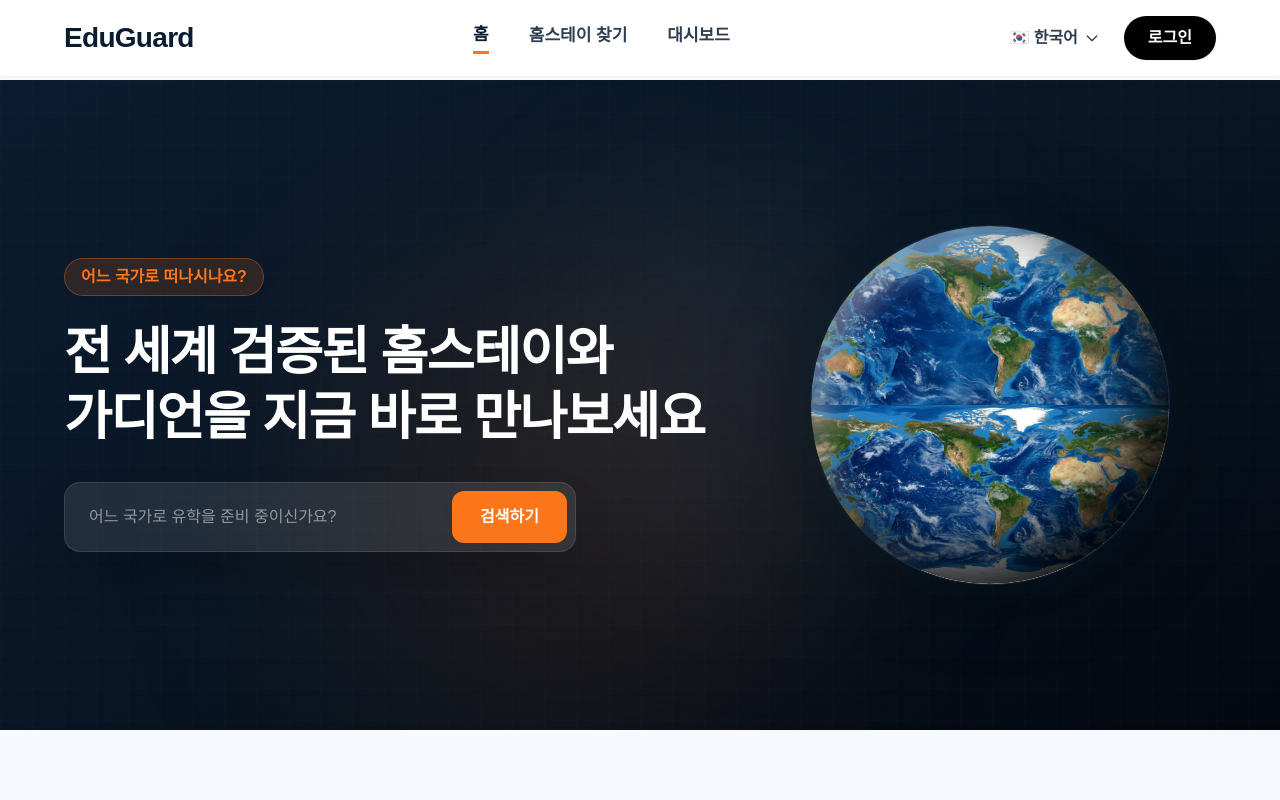
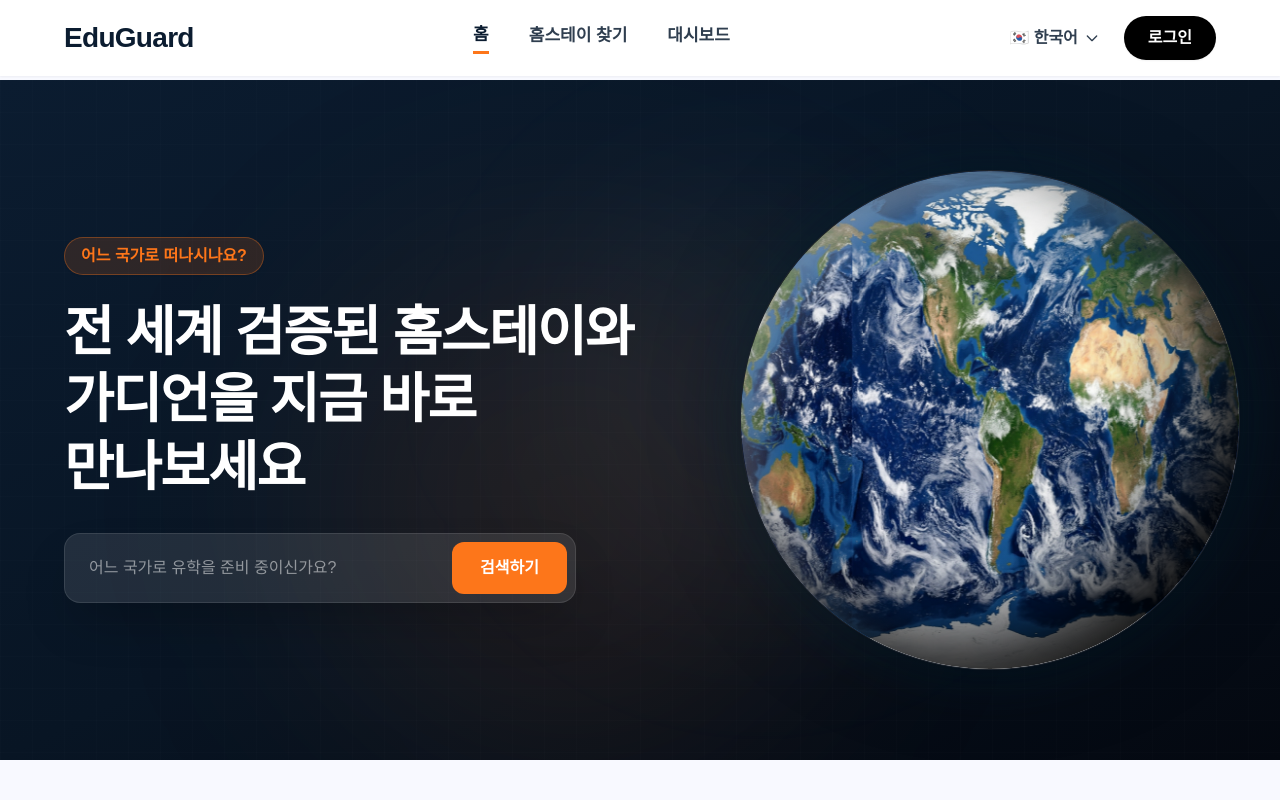
Before and after one commit to timbach9741-wq/Homestay, a React (Vite) app: page / in a window 1280 px wide. Shown: the top 800 px of the page. Built offline with nearby package versions, Linux system fonts and the light colour scheme; a web font is replaced by a local one.

Commit message:
feat: 우측에 크게 단일 3D 회전 지구본 배치 및 이음새 없는 평평한 세계 지도 텍스처 교체

```diff
--- a/src/pages/Home.tsx
+++ b/src/pages/Home.tsx
@@ -26,7 +26,7 @@ const Home = () => {
   return (
     <main className="pt-20">
       {/* Hero Section */}
-      <section className="relative min-h-[620px] lg:h-[650px] flex items-center justify-center overflow-hidden bg-gradient-to-br from-[#0b1c30] via-[#081524] to-[#040810]">
+      <section className="relative min-h-[620px] lg:h-[680px] flex items-center justify-center overflow-hidden bg-gradient-to-br from-[#0b1c30] via-[#081524] to-[#040810]">
         {/* Abstract background grid or patterns for premium feel */}
         <div className="absolute inset-0 bg-[linear-gradient(rgba(255,255,255,0.02)_1px,transparent_1px),linear-gradient(90deg,rgba(255,255,255,0.02)_1px,transparent_1px)] bg-[size:32px_32px] opacity-60"></div>
         <div className="absolute top-1/4 left-1/4 w-[500px] h-[500px] bg-secondary-container/10 rounded-full blur-[120px] pointer-events-none"></div>
@@ -38,7 +38,7 @@ const Home = () => {
             <span className="inline-block px-4 py-1.5 mb-6 text-sm md:text-base font-sans font-semibold text-secondary-container bg-secondary-container/15 border border-secondary-container/35 rounded-full drop-shadow-sm">
               {t('hero.badge')}
             </span>
-            <h1 className="text-4xl md:text-5xl lg:text-[52px] lg:leading-[1.25] font-sans font-bold text-white break-keep tracking-[-0.03em] mb-8">
+            <h1 className="text-4xl md:text-5xl lg:text-[54px] lg:leading-[1.25] font-sans font-bold text-white break-keep tracking-[-0.03em] mb-8">
               {t('hero.title')}
             </h1>
 
@@ -66,12 +66,12 @@ const Home = () => {
             {/* Spinning Globe Outer Wrapper with Atmosphere Glow */}
             <div className="relative group/globe">
               {/* Outer Atmosphere Glow */}
-              <div className="absolute -inset-1.5 rounded-full bg-sky-500/10 blur-[15px] opacity-75 group-hover/globe:opacity-100 transition-opacity duration-1000"></div>
+              <div className="absolute -inset-4 rounded-full bg-sky-500/10 blur-[25px] opacity-75 group-hover/globe:opacity-100 transition-opacity duration-1000"></div>
 
-              {/* Spinning Globe Sphere */}
-              <div className="relative w-[280px] h-[280px] sm:w-[320px] sm:h-[320px] md:w-[360px] md:h-[360px] rounded-full overflow-hidden shadow-[0_0_80px_0_rgba(0,0,0,0.5)] border border-white/10 bg-[#040b15] aspect-square flex items-center justify-center">
+              {/* Spinning Globe Sphere (Larger Size: 500px on desktop) */}
+              <div className="relative w-[300px] h-[300px] sm:w-[380px] sm:h-[380px] md:w-[460px] md:h-[460px] lg:w-[500px] lg:h-[500px] rounded-full overflow-hidden shadow-[0_0_80px_0_rgba(0,0,0,0.5)] border border-white/10 bg-[#040b15] aspect-square flex items-center justify-center">
                 {/* 3D Sphere Shading Overlay */}
-                <div className="absolute inset-0 rounded-full z-30 pointer-events-none shadow-[inset_-30px_-30px_70px_0_rgba(0,0,0,0.95),inset_15px_15px_30px_0_rgba(255,255,255,0.45),0_0_0_1px_rgba(255,255,255,0.08)]"></div>
+                <div className="absolute inset-0 rounded-full z-30 pointer-events-none shadow-[inset_-40px_-40px_90px_0_rgba(0,0,0,0.95),inset_20px_20px_40px_0_rgba(255,255,255,0.4),0_0_0_1px_rgba(255,255,255,0.08)]"></div>
 
                 {/* Soft Inner Glow (Atmosphere-like Depth) */}
                 <div className="absolute inset-0 rounded-full z-20 pointer-events-none bg-gradient-to-tr from-transparent via-sky-500/5 to-sky-400/25 mix-blend-screen opacity-90"></div>
```
Also changed, not shown: public/images/earth-texture.png.
